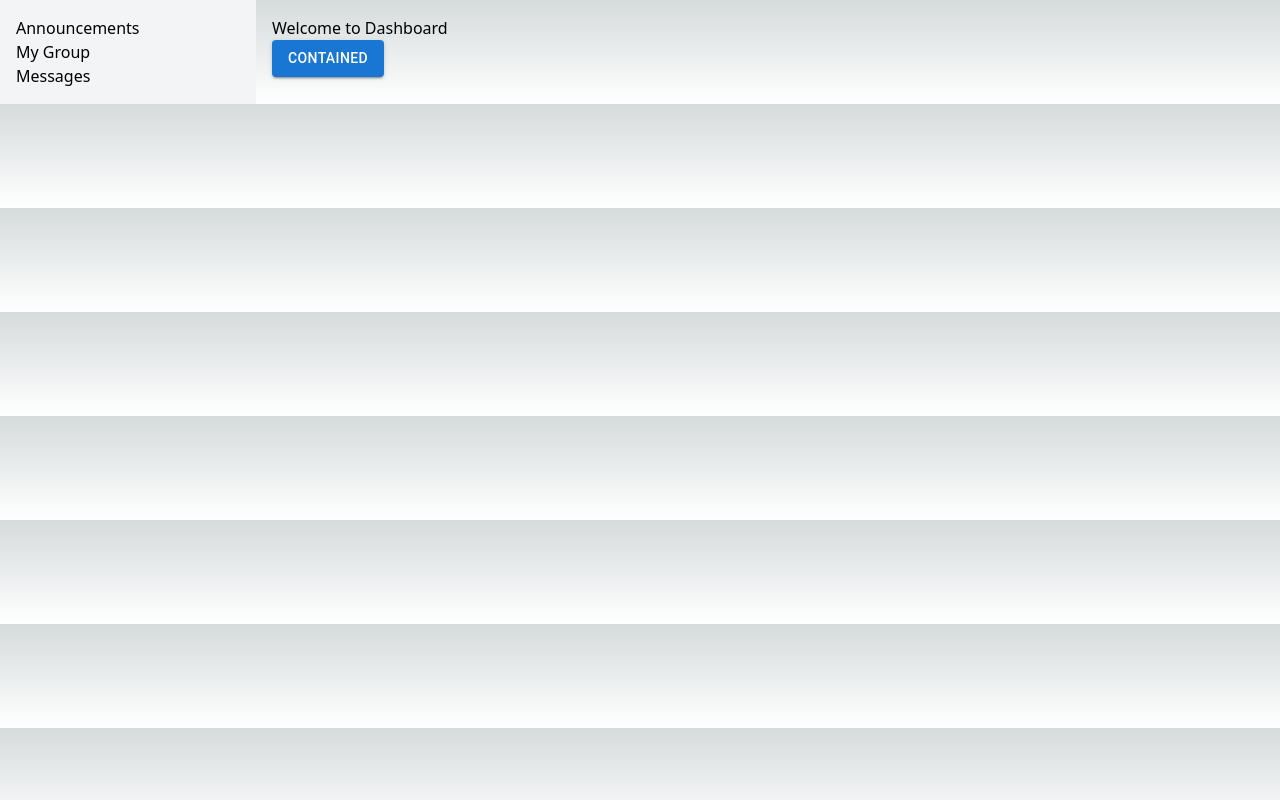
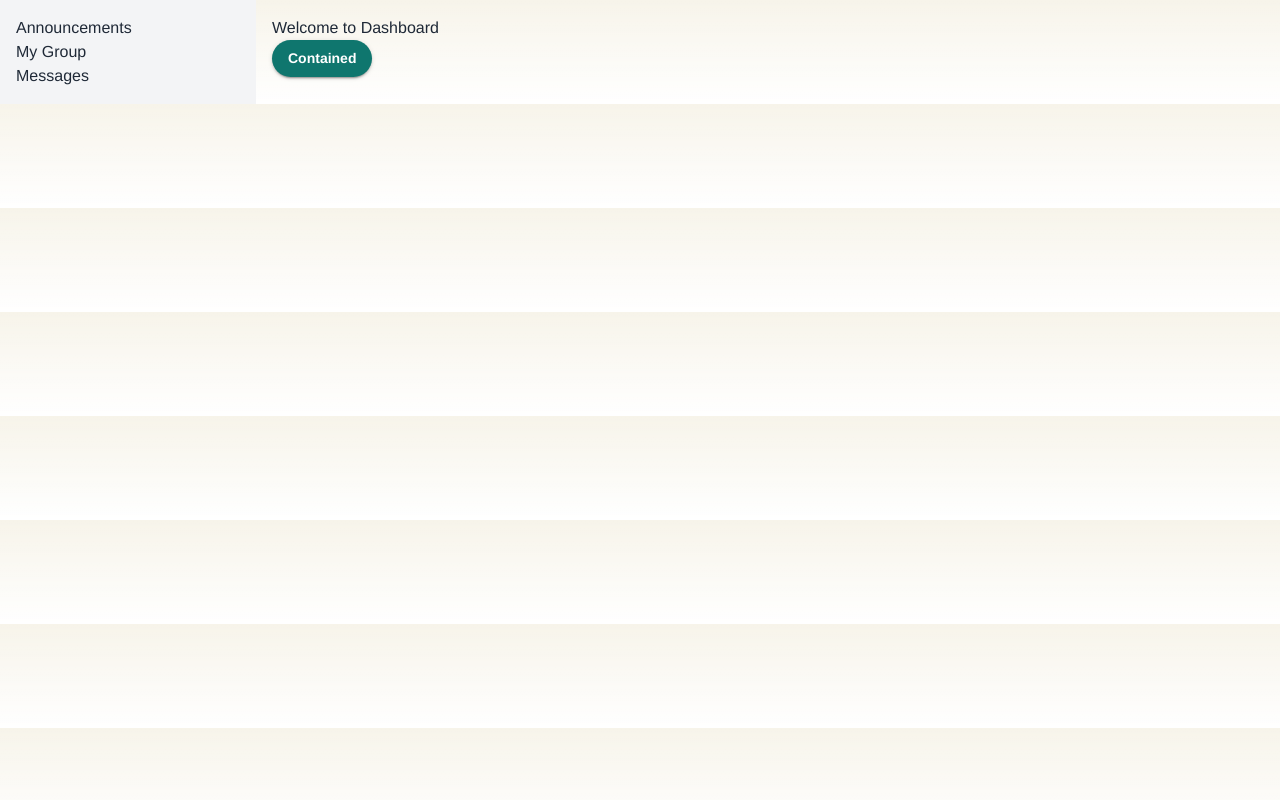
Before and after one commit to juuniorid/Oppi, a Next.js app in the folder frontend/: page /dashboard in a window 1280 px wide. Built offline with nearby package versions, Linux system fonts and the light colour scheme.

Commit message:
initial mui theme implemented

```diff
--- a/frontend/src/components/providers.tsx
+++ b/frontend/src/components/providers.tsx
@@ -1,12 +1,15 @@
 'use client';
 
+import { appTheme } from '@/theme/theme';
+import { CssBaseline, ThemeProvider } from '@mui/material';
 import { Toaster } from 'sonner';
 
 export function Providers({ children }: { children: React.ReactNode }) {
   return (
-    <>
+    <ThemeProvider theme={appTheme}>
+      <CssBaseline />
       {children}
       <Toaster />
-    </>
+    </ThemeProvider>
   );
 }
--- /dev/null
+++ b/frontend/src/theme/theme.ts
@@ -0,0 +1,55 @@
+// src/theme/theme.ts
+import { createTheme } from '@mui/material/styles';
+
+export const appTheme = createTheme({
+  palette: {
+    primary: {
+      main: '#0f766e',
+    },
+    secondary: {
+      main: '#f59e0b',
+    },
+    background: {
+      default: '#f7f4ea',
+      paper: '#fffdf7',
+    },
+    text: {
+      primary: '#1f2937',
+    },
+  },
+  typography: {
+    fontFamily: '"Instrument Sans", "Helvetica Neue", sans-serif',
+    h1: {
+      fontSize: '2.5rem',
+      fontWeight: 700,
+    },
+    button: {
+      textTransform: 'none',
+      fontWeight: 600,
+    },
+  },
+  shape: {
+    borderRadius: 14,
+  },
+  components: {
+    MuiButton: {
+      defaultProps: {
+        variant: 'contained',
+      },
+      styleOverrides: {
+        root: {
+          borderRadius: 999,
+          paddingInline: '1rem',
+        },
+      },
+    },
+    MuiCard: {
+      styleOverrides: {
+        root: {
+          borderRadius: 20,
+          boxShadow: '0 10px 30px rgba(0,0,0,0.08)',
+        },
+      },
+    },
+  },
+});
```
